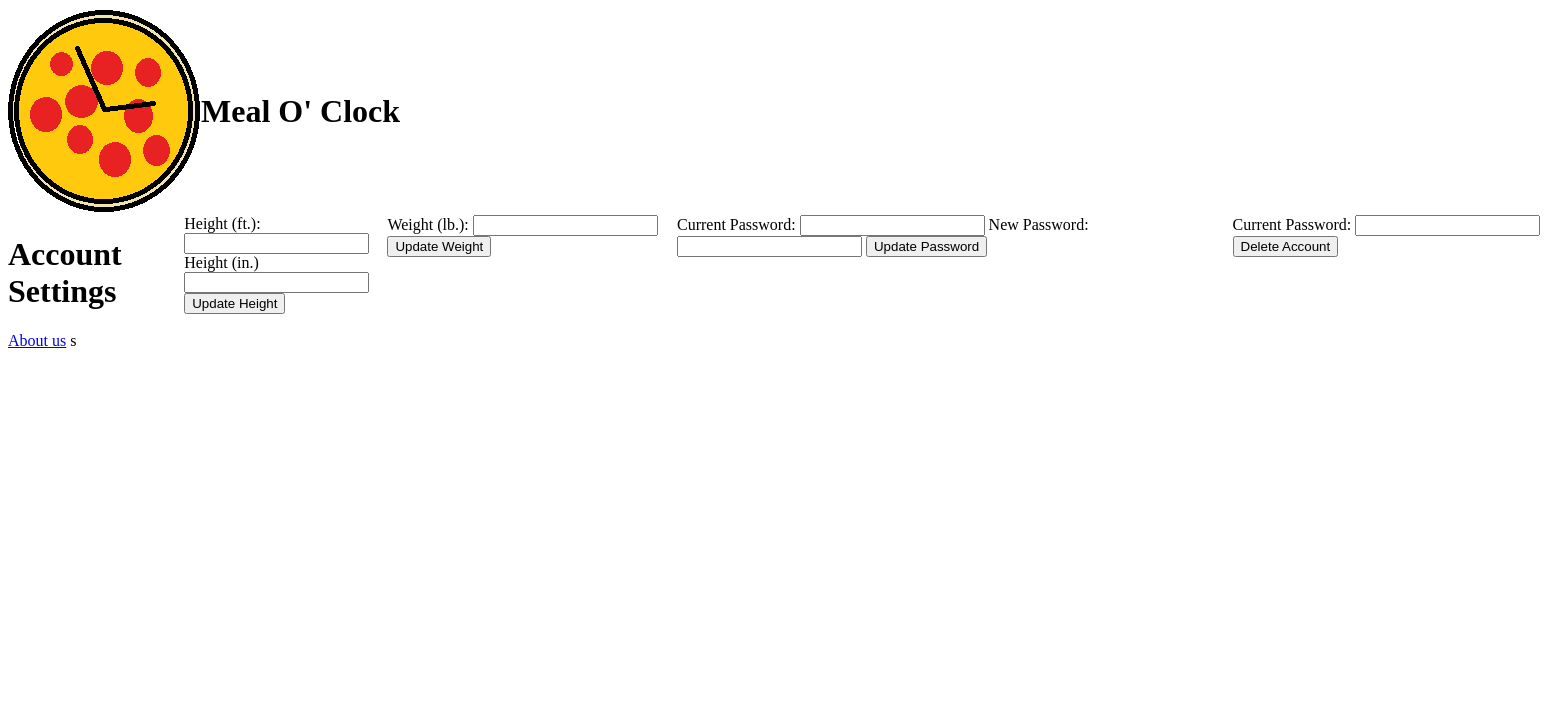
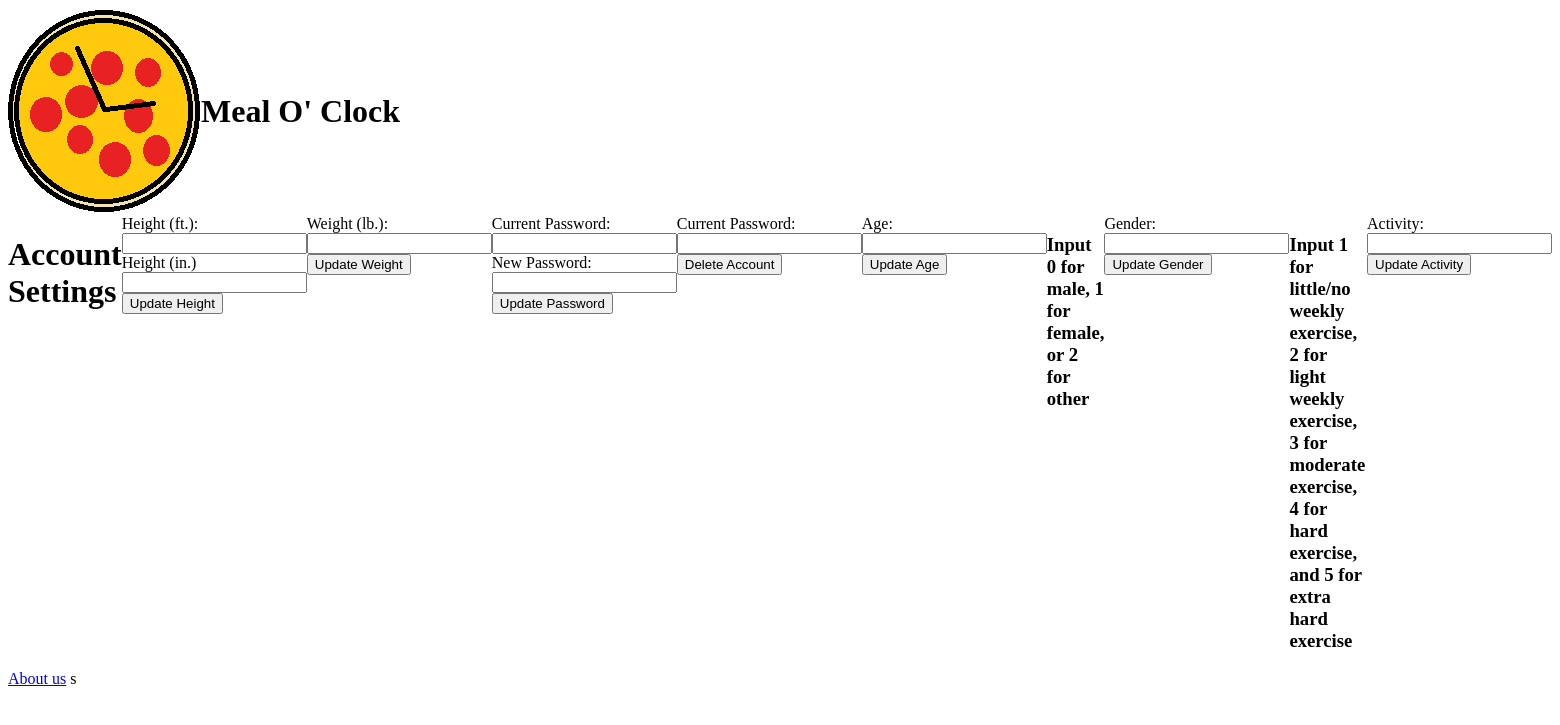
Before and after one commit to AviUB/CSE442-Project, a Flask app: template templates/profile.html in a window 1560 px wide. Shown: the top 725 px of the page. Run offline with Flask 2, Linux system fonts and the light colour scheme; the template is opened without the code that fills it, so the values that code supplies are empty; some libraries are stand-ins or nearby versions.

Commit message:
#71 #69 #67 This includes the front end files for
recommended daily calorie count information. This includes new fields for the profile pages and we also can calculate a user's current daily calorie intake using the json sent to the calendar page.

```diff
--- a/templates/profile.html
+++ b/templates/profile.html
@@ -17,25 +17,51 @@
     <form action="/profile" method="post">
         <input value="weight" name="type" type="hidden">
         <label for="weight-pounds">Weight (lb.): </label>
-        <input value={{ user['pounds'] }} id="weight-pounds" type="number", name="weight">
+        <input value={{ user['pounds'] }} id="weight-pounds" type="number" name="weight">
         <input type="submit" value="Update Weight">
     </form>
 
     <form action="/profile" method="post">
         <input value="password" name="type" type="hidden">
         <label for="current_pw">Current Password:</label>
-        <input id="current_pw" type="text" minlength=8, name="current_pw">
+        <input id="current_pw" type="text" minlength=8 name="current_pw">
         <label for="new_pw">New Password:</label>
-        <input id="new_pw" type="text" minlength=8, name="new_pw">
+        <input id="new_pw" type="text" minlength=8 name="new_pw">
         <input type="submit" value="Update Password">
     </form>
 
     <form action="/profile" method="post">
         <input value="delete" name="type" type="hidden">
         <label for="current_pw">Current Password:</label>
-        <input id="current_pw" type="text" minlength=8, name="current_pw">
+        <input id="current_pw" type="text" minlength=8 name="current_pw">
         <input type="submit" value="Delete Account">
     </form>
+    <br>
+    <form action="/profile" method="post">
+        <input value="age" name="type" type="hidden">
+        <label for="age">Age: </label>
+        <input value={{ user['age'] }} id="age" type="number" name="age"> <br/>
+        <input type="submit" value="Update Age">
+    </form>
+    <br>
+    <h3>Input 0 for male, 1 for female, or 2 for other</h3>
+    <br>
+    <form action="/profile" method="post">
+        <input value="gender" name="type" type="hidden">
+        <label for="gender">Gender: </label>
+        <input value={{ user['gender'] }} id="gender" type="number" name="gender"> <br/>
+        <input type="submit" value="Update Gender">
+    </form>
+    <br>
+    <h3>Input 1 for little/no weekly exercise, 2 for light weekly exercise, 3 for moderate exercise, 4 for hard exercise, and 5 for extra hard exercise</h3>
+    <br>
+    <form action="/profile" method="post">
+        <input value="activity" name="type" type="hidden">
+        <label for="activity">Activity: </label>
+        <input value={{ user['activity'] }} id="activity" type="number" name="activity"> <br/>
+        <input type="submit" value="Update Activity">
+    </form>
+
 
 </div>
 {% endblock %}
```
Also changed, not shown: templates/calendar.html (+7 -2 lines), templates/calendar.js (+60 -6 lines), templates/create_account.html (+8 -0 lines).
